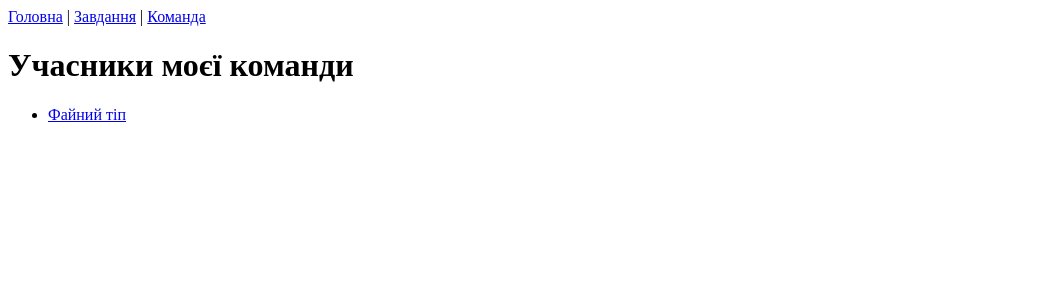
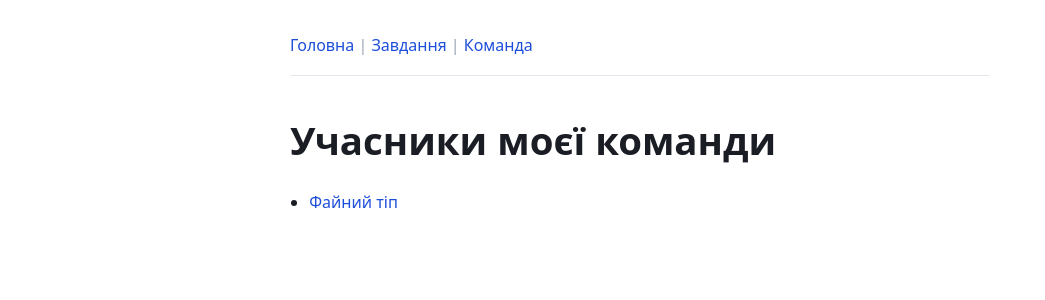
Before and after one commit to Roma212121212/Laba-8-2026, a plain HTML site: page team.html in a window 1280 px wide. Shown: the whole page, without its empty margins (0-1045 px from the left). Drawn offline with Linux system fonts and the light colour scheme.

Commit message:
Update team.html

```diff
--- a/team.html
+++ b/team.html
@@ -4,6 +4,31 @@
   <meta charset="UTF-8">
   <meta name="viewport" content="width=device-width, initial-scale=1.0">
   <title>Команда</title>
+  <style>
+    body {
+      max-width: 700px;
+      margin: 0 auto;
+      padding: 2rem 1.25rem 4rem;
+      font-family: system-ui, "Segoe UI", Roboto, Arial, sans-serif;
+      line-height: 1.7;
+      color: #1a1d24;
+      background: #ffffff;
+    }
+    nav {
+      padding-bottom: 1rem;
+      border-bottom: 1px solid #e3e7ee;
+      color: #9aa3b2;
+    }
+    a { color: #1d4ed8; text-decoration: none; }
+    a:hover { text-decoration: underline; }
+    h1 { margin: 2rem 0 1rem; font-size: 2.4rem; }
+    ul { padding-left: 1.2rem; }
+    li { margin-bottom: .4rem; }
+
+    @media (max-width: 520px) {
+      h1 { font-size: 1.8rem; }
+    }
+  </style>
 </head>
 <body>
   <nav>
@@ -14,7 +39,7 @@
 
   <h1>Учасники моєї команди</h1>
   <ul>
-      <li><a href="https://amistix.github.io">Файний тіп</a></li>
+    <li><a href="https://amistix.github.io">Файний тіп</a></li>
   </ul>
 </body>
 </html>
```
